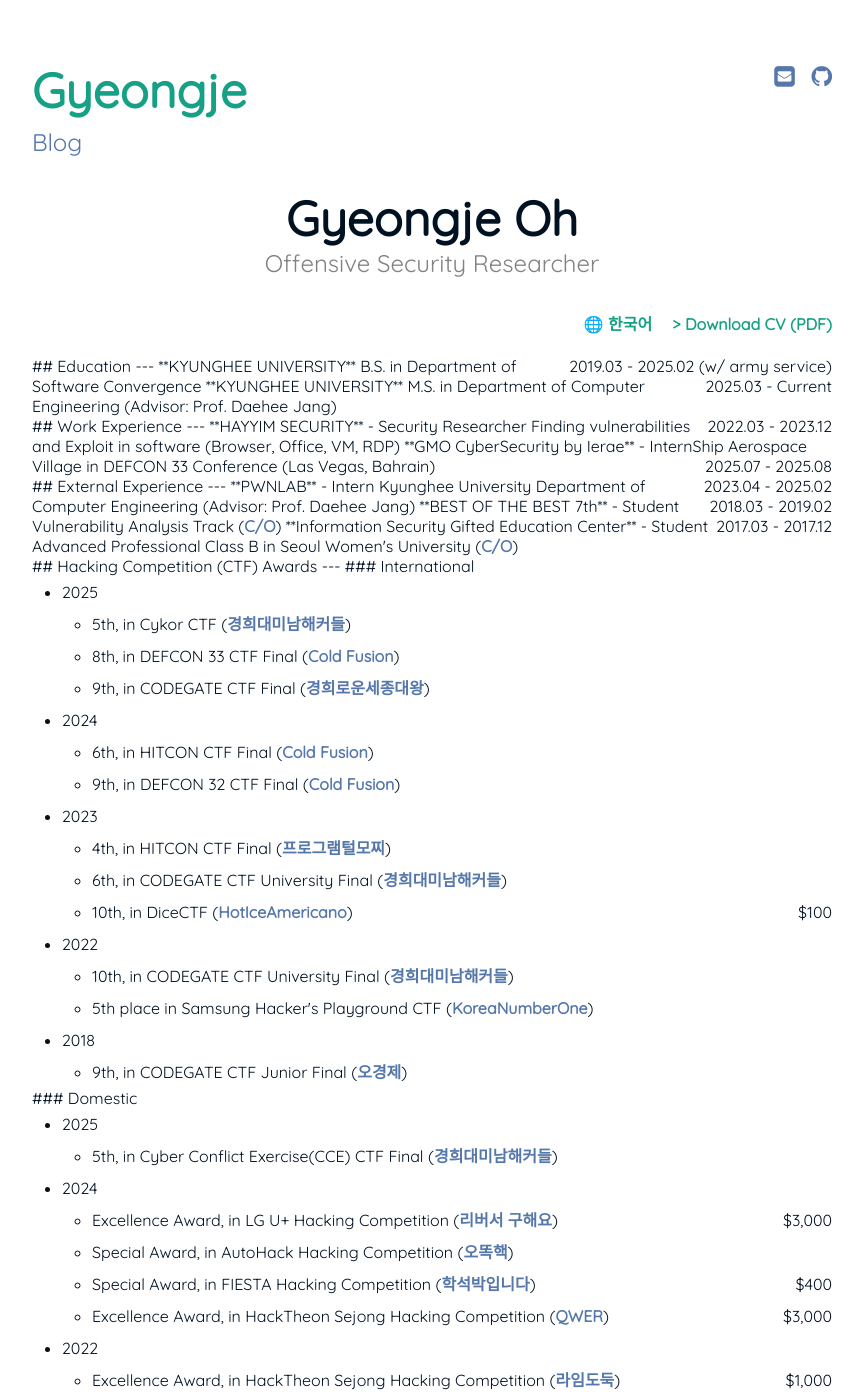
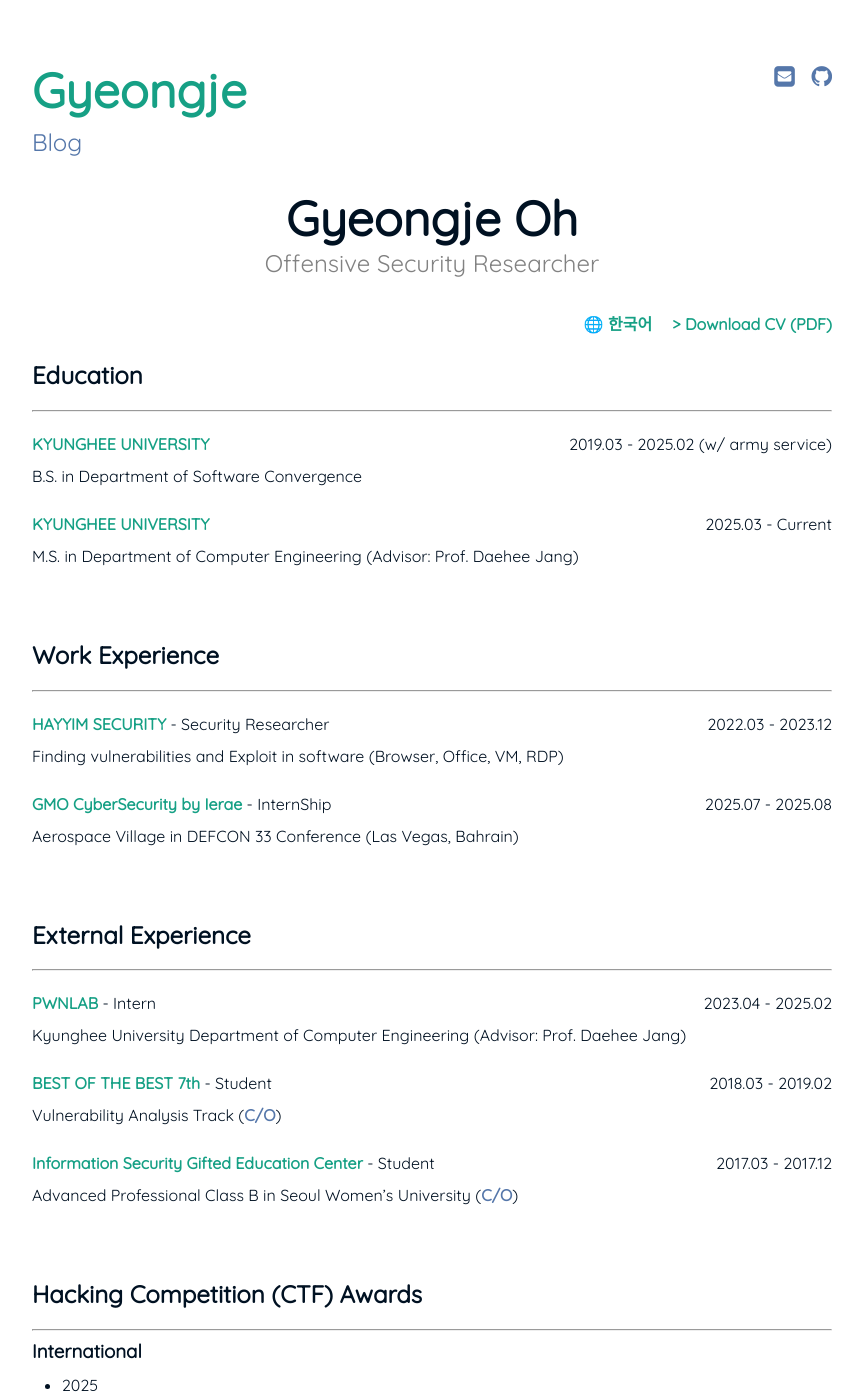
Before and after one commit to Gyeongje/gyeongje.github.io, a Jekyll site: the page built from index.md, in a window 1280 px wide and 1400 px high. Shown: the whole window, without its empty margins (208-1071 px from the left). Built offline with Jekyll 4.4.1, drawn with Linux system fonts in a browser that asks for light colours; some of the changed text lies outside the part shown.

Commit message:
fix: add markdown="1" to cv-content div for proper rendering
Jekyll kramdown doesn't render markdown inside HTML tags by default.

Co-Authored-By: Claude Opus 4.6 <noreply@anthropic.com>

```diff
--- a/index.md
+++ b/index.md
@@ -9,7 +9,7 @@ lang: en
 <span style="float: right; margin-right: 20px;"><a href="{{ '/ko/' | prepend: site.baseurl }}"><strong>🌐 한국어</strong></a> </span>
 <br>
 
-<div id="cv-content">
+<div id="cv-content" markdown="1">
 
 ## Education
 ---
```
Also changed, not shown: ko/index.md (+1 -1 lines).
